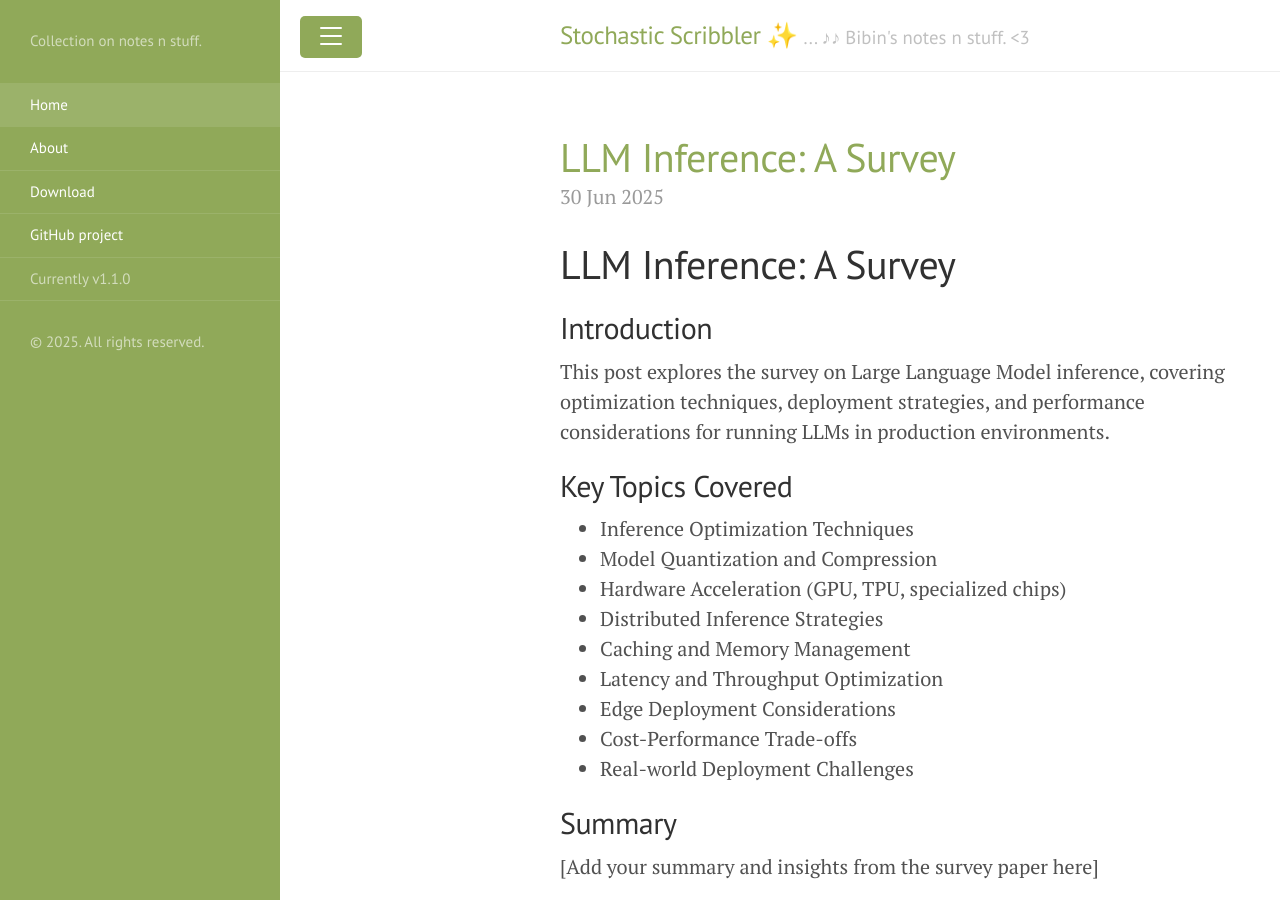
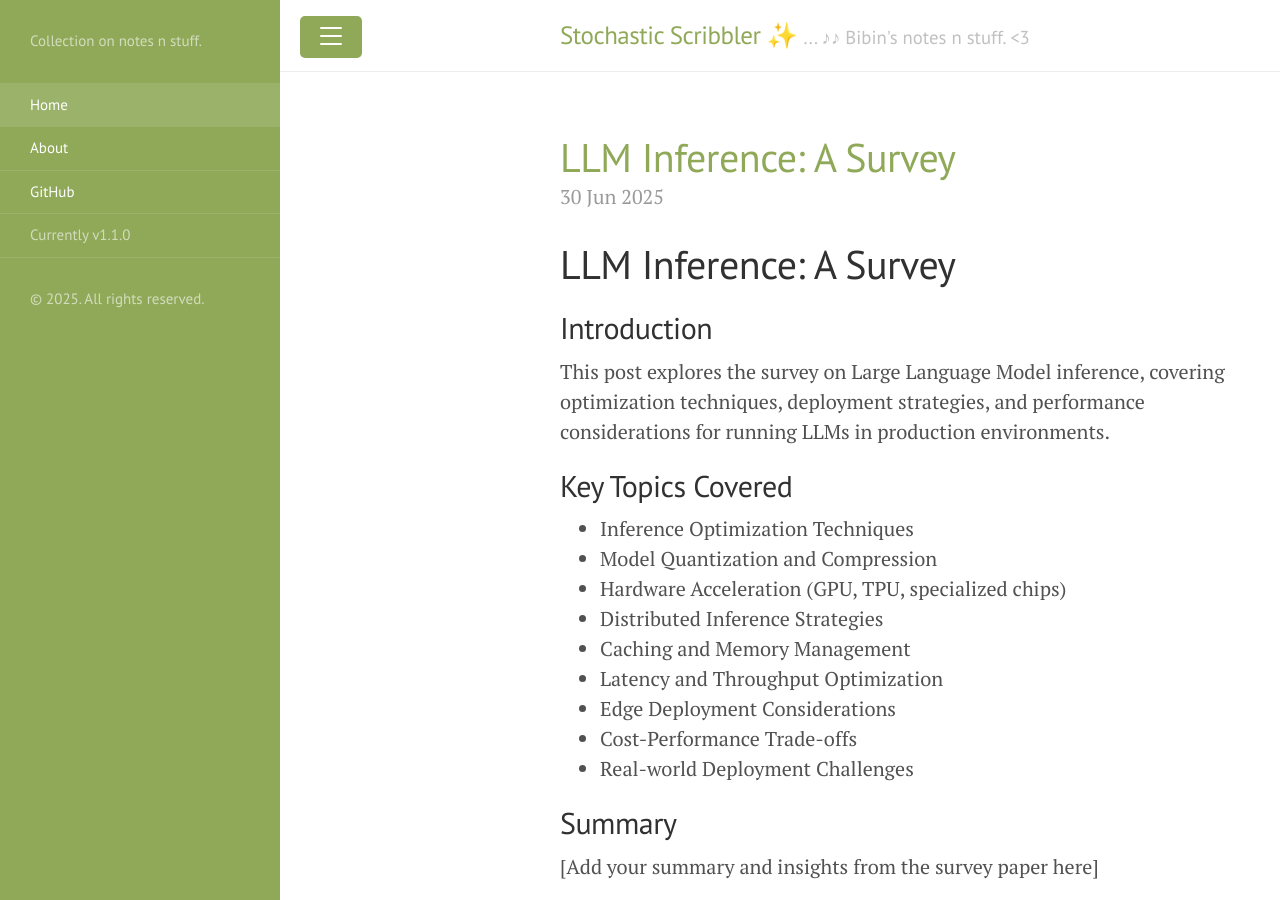
Before and after one commit to bibincnair/bibincnair.github.io, a Jekyll site: the page built from index.html, in a window 1280 px wide and 900 px high. Built offline with Jekyll 4.4.1, drawn with Linux system fonts in a browser that asks for light colours; the list of posts is cut into pages by our own code.

Commit message:
Add GitHub repository link to sidebar and simplify navigation items

```diff
--- a/_config.yml
+++ b/_config.yml
@@ -23,3 +23,7 @@ plugins:
 # Custom vars
 version: 1.1.0
 google_analytics_id: #UA-XXXX-Y
+
+# GitHub
+github:
+  repo: https://github.com/bibincnair
--- a/_includes/sidebar.html
+++ b/_includes/sidebar.html
@@ -25,8 +25,7 @@
       {% endif %}
     {% endfor %}
 
-    <a class="sidebar-nav-item" href="{{ site.github.repo }}/archive/v{{ site.version }}.zip">Download</a>
-    <a class="sidebar-nav-item" href="{{ site.github.repo }}">GitHub project</a>
+    <a class="sidebar-nav-item" href="{{ site.github.repo }}">GitHub</a>
     <span class="sidebar-nav-item">Currently v{{ site.version }}</span>
   </nav>
 
```
